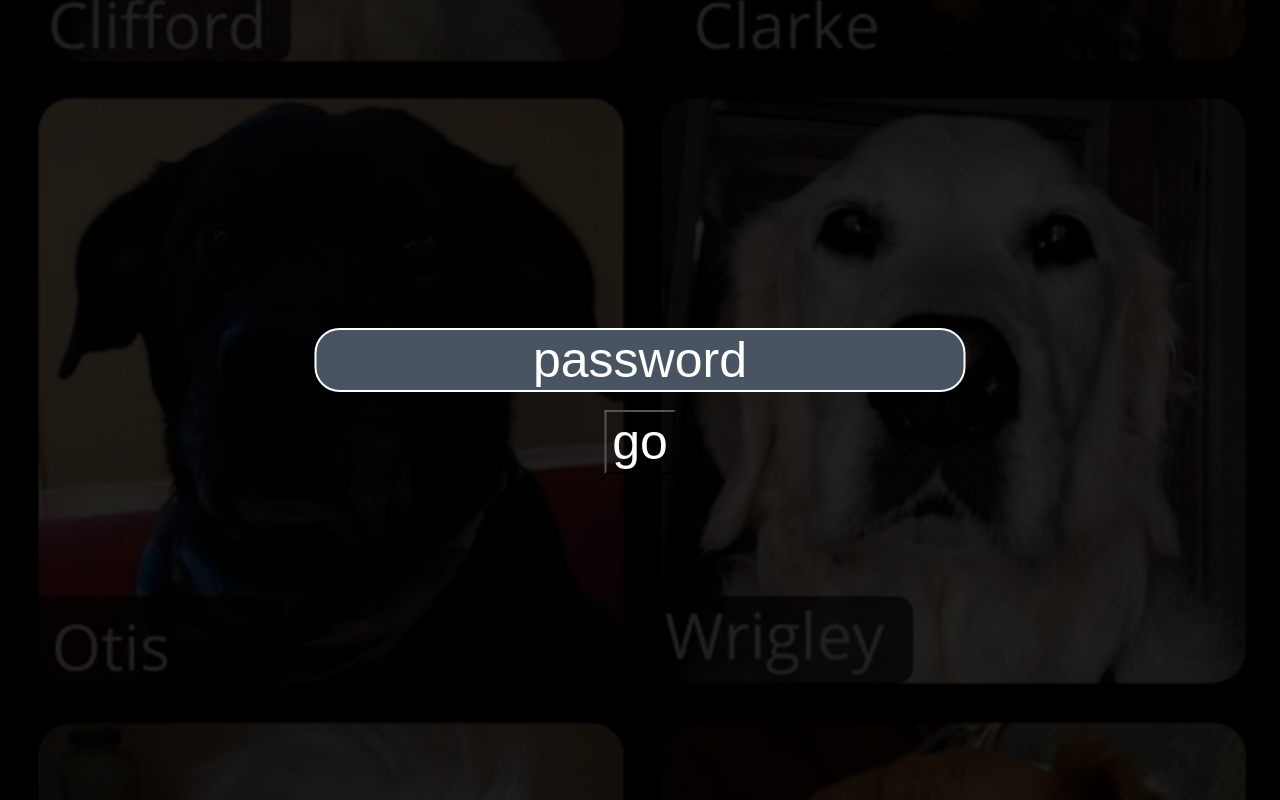
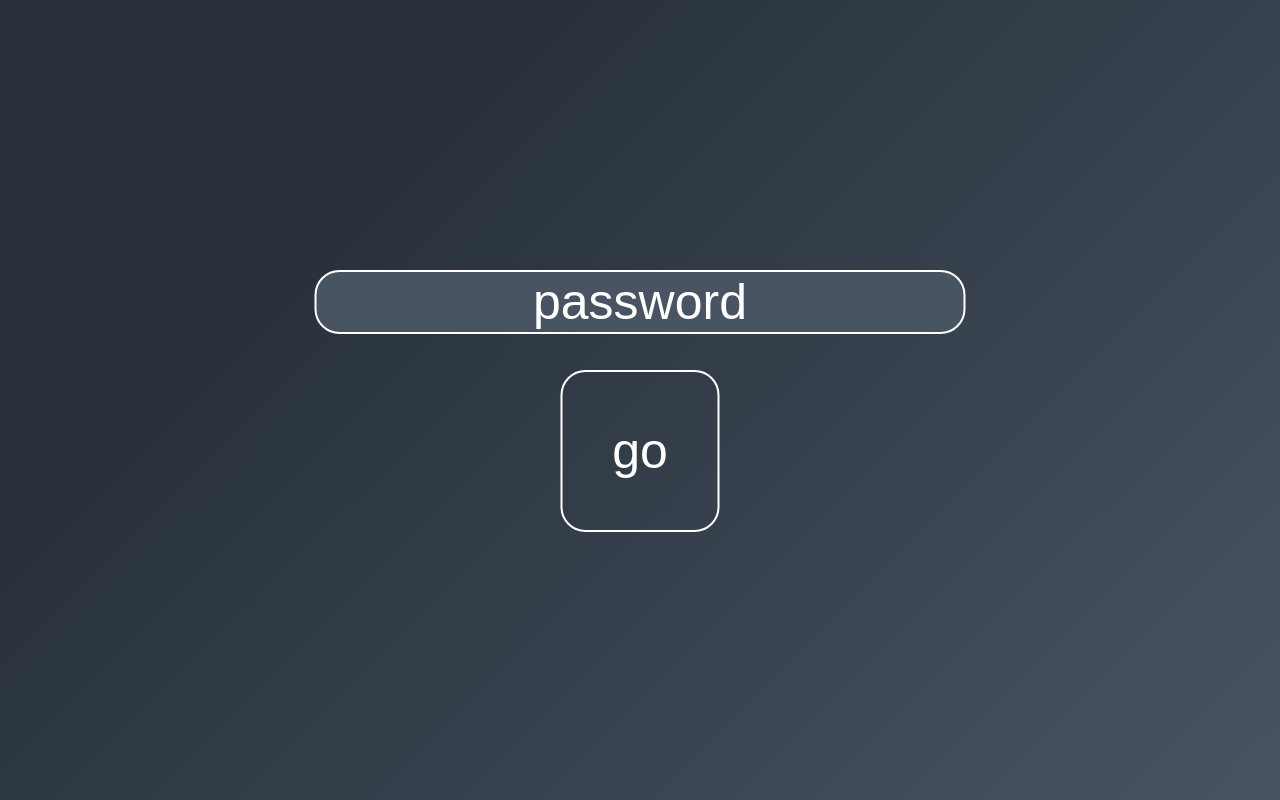
Before and after one commit to Un1xG0d/OpenTreat-legacy, a website: page js/public/index.html in a window 1280 px wide. Drawn offline with Linux system fonts and the light colour scheme.

Commit message:
update styling

```diff
--- a/js/public/index.html
+++ b/js/public/index.html
@@ -1,4 +1,4 @@
-<html class="bgImageDogs">
+<html class="bgGradient">
 <head>
   <title>OpenTreat</title>
   <meta charset="UTF-8" />
@@ -15,10 +15,10 @@
       <div>
         <input type="password" id="password" name="password" placeholder="password" />
       </div>
-      <br>
+      <br><br>
       <center>
         <div>
-          <input type="submit" value="go" id="submit" />
+          <input type="submit" value="go" id="submit" class="roundCorners" />
         </div>
       </center>
     </form>
```
